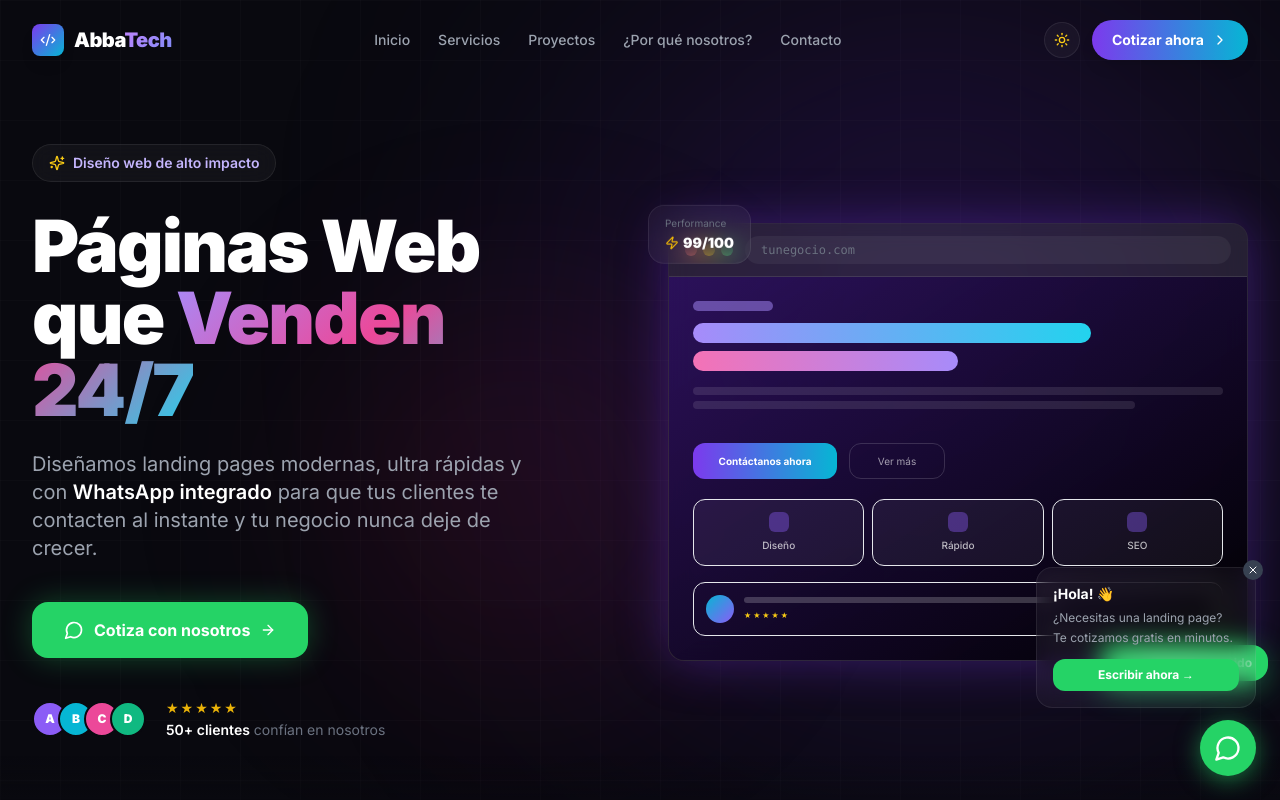
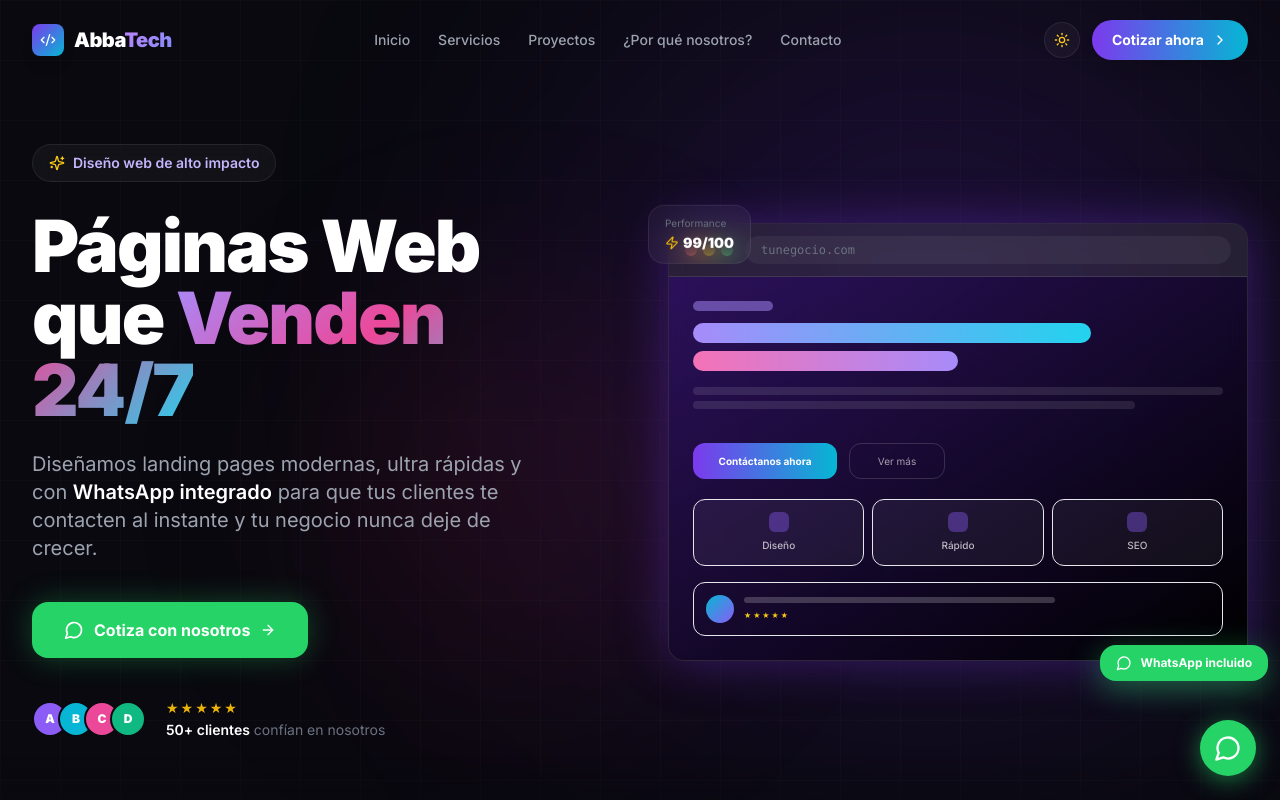
Before and after one commit to JeffrySantiago1912/AbbaTech, a React (Vite) app: page / in a window 1280 px wide. Shown: the top 800 px of the page. Built offline with nearby package versions, Linux system fonts and the light colour scheme.

Commit message:
feat: remove popup animation from floating whatsapp button

```diff
--- a/src/components/FloatingWhatsApp.tsx
+++ b/src/components/FloatingWhatsApp.tsx
@@ -1,61 +1,10 @@
-import { useState, useEffect } from 'react'
-import type { MouseEvent } from 'react'
-import { motion, AnimatePresence } from 'framer-motion'
-import { X, MessageCircle } from 'lucide-react'
+import { motion } from 'framer-motion'
+import { MessageCircle } from 'lucide-react'
 import { WHATSAPP_LINK } from '../config'
 
 export default function FloatingWhatsApp() {
-  const [showBubble, setShowBubble] = useState(false)
-  const [dismissed, setDismissed] = useState(false)
-
-  useEffect(() => {
-    const timer = window.setTimeout(() => {
-      if (!dismissed) setShowBubble(true)
-    }, 3000)
-    return () => window.clearTimeout(timer)
-  }, [dismissed])
-
-  const handleDismiss = (e: MouseEvent<HTMLButtonElement>) => {
-    e.preventDefault()
-    e.stopPropagation()
-    setShowBubble(false)
-    setDismissed(true)
-  }
-
   return (
     <div className="fixed bottom-6 right-6 z-50 flex flex-col items-end gap-3">
-      <AnimatePresence>
-        {showBubble && (
-          <motion.div
-            initial={{ opacity: 0, y: 12, scale: 0.85 }}
-            animate={{ opacity: 1, y: 0, scale: 1 }}
-            exit={{ opacity: 0, y: 12, scale: 0.85 }}
-            transition={{ type: 'spring', stiffness: 300, damping: 25 }}
-            className="relative glass rounded-2xl p-4 max-w-[220px]"
-          >
-            <button
-              type="button"
-              onClick={handleDismiss}
-              className="absolute -top-2 -right-2 w-5 h-5 bg-slate-200 dark:bg-gray-700 hover:bg-slate-300 dark:hover:bg-gray-600 rounded-full flex items-center justify-center transition-colors"
-            >
-              <X className="w-3 h-3 text-slate-600 dark:text-white" />
-            </button>
-            <p className="text-slate-900 dark:text-white text-sm font-bold mb-1">¡Hola! 👋</p>
-            <p className="text-slate-600 dark:text-gray-400 text-xs leading-relaxed">
-              ¿Necesitas una landing page? Te cotizamos gratis en minutos.
-            </p>
-            <a
-              href={WHATSAPP_LINK}
-              target="_blank"
-              rel="noopener noreferrer"
-              className="mt-3 block text-center bg-[#25d366] text-white text-xs font-bold py-2 rounded-xl hover:bg-[#20bd5a] transition-colors"
-            >
-              Escribir ahora →
-            </a>
-          </motion.div>
-        )}
-      </AnimatePresence>
-
       <motion.a
         href={WHATSAPP_LINK}
         target="_blank"
```
